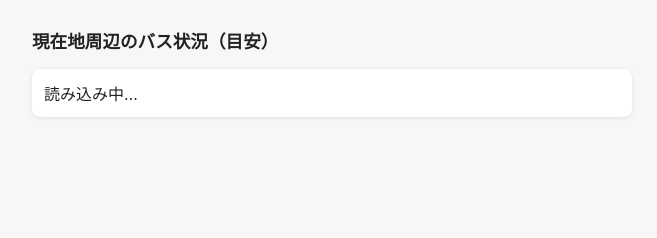
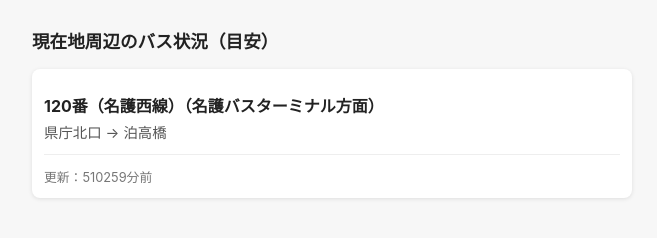
Before and after one commit to tanaka-naasy/bas-location-okinawa, a plain HTML site: page index.html in a window 1280 px wide. Shown: the whole page, without its empty margins (308-965 px from the left). Drawn offline with Linux system fonts and the light colour scheme.

Commit message:
Render bus list from sample data

```diff
--- a/index.html
+++ b/index.html
@@ -17,5 +17,7 @@
   </main>
 
   <script src="js/main.js"></script>
+  <script type="module" src="js/main.js"></script>
+
 </body>
 </html>
--- /dev/null
+++ b/js/busdata.js
@@ -0,0 +1,16 @@
+export async function getBusData() {
+  try {
+    const response = await fetch("data/sample_bus.json");
+
+    if (!response.ok) {
+      throw new Error("データ取得失敗");
+    }
+
+    const data = await response.json();
+    return data;
+
+  } catch (error) {
+    console.error(error);
+    return null;
+  }
+}
--- /dev/null
+++ b/js/main.js
@@ -0,0 +1,9 @@
+import { getBusData } from "./busdata.js";
+import { renderBusList } from "./render.js";
+
+async function init() {
+  const busData = await getBusData();
+  renderBusList(busData);
+}
+
+init();
--- /dev/null
+++ b/js/render.js
@@ -0,0 +1,44 @@
+export function renderBusList(busData) {
+  const busListEl = document.getElementById("bus-list");
+
+  if (!busData || !busData.buses || busData.buses.length === 0) {
+    busListEl.textContent = "バス情報が取得できません。";
+    return;
+  }
+
+  // 一旦クリア
+  busListEl.innerHTML = "";
+
+  busData.buses.forEach(bus => {
+    const busItem = document.createElement("div");
+    busItem.className = "bus-item";
+
+    busItem.innerHTML = `
+      <div class="route-name">
+        ${bus.route_name}（${bus.direction}）
+      </div>
+      <div class="bus-section">
+        ${bus.from_stop} → ${bus.to_stop}
+      </div>
+    `;
+
+    busListEl.appendChild(busItem);
+  });
+
+  // 更新時刻表示
+  const updatedTime = document.createElement("div");
+  updatedTime.className = "updated-time";
+  updatedTime.textContent = `更新：${formatUpdatedTime(busData.updated_at)}`;
+
+  busListEl.appendChild(updatedTime);
+}
+
+// 更新時刻を「○分前」に変換
+function formatUpdatedTime(updatedAt) {
+  const updatedDate = new Date(updatedAt);
+  const now = new Date();
+  const diffMin = Math.floor((now - updatedDate) / 60000);
+
+  if (diffMin <= 0) return "たった今";
+  return `${diffMin}分前`;
+}
```
